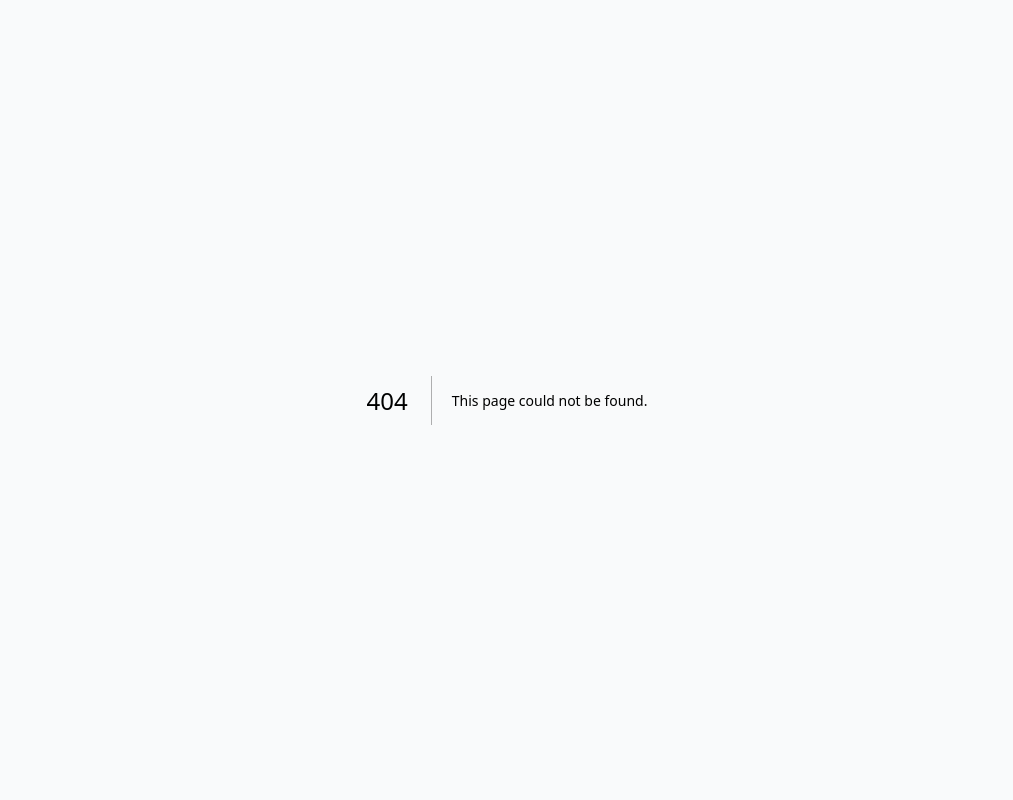
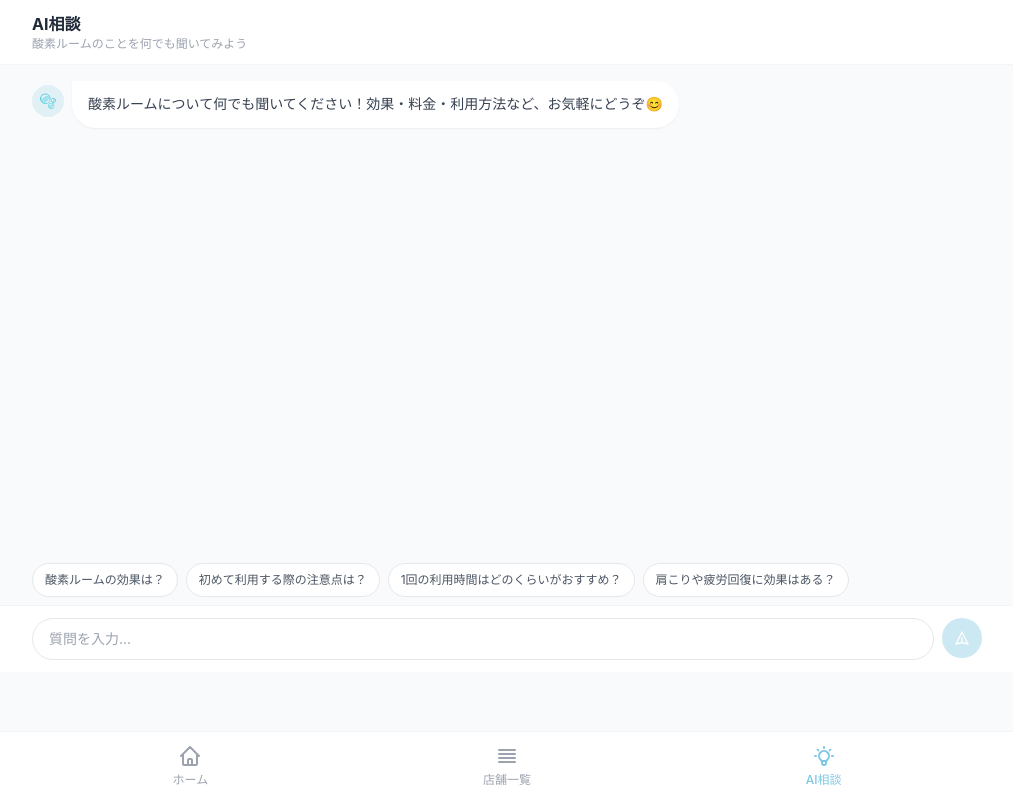
Before and after one commit to takmax7325/oxygen-room-search, a Next.js app: page /ai in a window 1280 px wide. Before the commit this address had no page. Shown: the whole page, without its empty margins (133-1146 px from the left). Built offline with nearby package versions, Linux system fonts and the light colour scheme.

Commit message:
feat: add AI chat tab, fix stores navigation

```diff
--- /dev/null
+++ b/app/ai/page.tsx
@@ -0,0 +1,155 @@
+'use client';
+
+import { useState, useRef, useEffect } from 'react';
+import BottomNav from '@/components/BottomNav';
+
+interface Message {
+  role: 'user' | 'ai';
+  text: string;
+}
+
+const SUGGESTIONS = [
+  '酸素ルームの効果は？',
+  '初めて利用する際の注意点は？',
+  '1回の利用時間はどのくらいがおすすめ？',
+  '肩こりや疲労回復に効果はある？',
+];
+
+export default function AiPage() {
+  const [messages, setMessages] = useState<Message[]>([
+    { role: 'ai', text: '酸素ルームについて何でも聞いてください！効果・料金・利用方法など、お気軽にどうぞ😊' },
+  ]);
+  const [input, setInput] = useState('');
+  const [loading, setLoading] = useState(false);
+  const bottomRef = useRef<HTMLDivElement>(null);
+
+  useEffect(() => {
+    bottomRef.current?.scrollIntoView({ behavior: 'smooth' });
+  }, [messages]);
+
+  const send = async (text: string) => {
+    if (!text.trim() || loading) return;
+    const userMsg = text.trim();
+    setInput('');
+    setMessages((prev) => [...prev, { role: 'user', text: userMsg }]);
+    setLoading(true);
+
+    try {
+      const res = await fetch('/api/ai-chat', {
+        method: 'POST',
+        headers: { 'Content-Type': 'application/json' },
+        body: JSON.stringify({ message: userMsg }),
+      });
+      const data = await res.json();
+      setMessages((prev) => [
+        ...prev,
+        { role: 'ai', text: data.reply || data.error || '回答を取得できませんでした' },
+      ]);
+    } catch {
+      setMessages((prev) => [...prev, { role: 'ai', text: 'エラーが発生しました。もう一度お試しください。' }]);
+    } finally {
+      setLoading(false);
+    }
+  };
+
+  return (
+    <div className="min-h-screen bg-[#F9FAFB] flex flex-col pb-16">
+      {/* ヘッダー */}
+      <header className="sticky top-0 z-10 bg-white/90 backdrop-blur-md border-b border-gray-100 px-4 py-3">
+        <div className="max-w-[950px] mx-auto">
+          <h1 className="font-bold text-gray-800 text-base">AI相談</h1>
+          <p className="text-xs text-gray-400">酸素ルームのことを何でも聞いてみよう</p>
+        </div>
+      </header>
+
+      {/* チャット */}
+      <div className="flex-1 overflow-y-auto px-4 py-4">
+        <div className="max-w-[950px] mx-auto space-y-3">
+          {messages.map((msg, i) => (
+            <div
+              key={i}
+              className={`flex ${msg.role === 'user' ? 'justify-end' : 'justify-start'}`}
+            >
+              {msg.role === 'ai' && (
+                <div className="w-8 h-8 rounded-full bg-primary/20 flex items-center justify-center mr-2 flex-shrink-0 mt-1">
+                  <span className="text-sm">🫧</span>
+                </div>
+              )}
+              <div
+                className={`max-w-[80%] px-4 py-3 rounded-2xl text-sm leading-relaxed ${
+                  msg.role === 'user'
+                    ? 'bg-primary text-white rounded-tr-sm'
+                    : 'bg-white text-gray-700 shadow-sm rounded-tl-sm'
+                }`}
+              >
+                {msg.text}
+              </div>
+            </div>
+          ))}
+
+          {loading && (
+            <div className="flex justify-start">
+              <div className="w-8 h-8 rounded-full bg-primary/20 flex items-center justify-center mr-2 flex-shrink-0">
+                <span className="text-sm">🫧</span>
+              </div>
+              <div className="bg-white px-4 py-3 rounded-2xl rounded-tl-sm shadow-sm">
+                <div className="flex gap-1">
+                  {[0, 1, 2].map((i) => (
+                    <span
+                      key={i}
+                      className="w-2 h-2 bg-gray-300 rounded-full animate-bounce"
+                      style={{ animationDelay: `${i * 150}ms` }}
+                    />
+                  ))}
+                </div>
+              </div>
+            </div>
+          )}
+          <div ref={bottomRef} />
+        </div>
+      </div>
+
+      {/* サジェスト */}
+      {messages.length <= 1 && (
+        <div className="px-4 pb-2">
+          <div className="max-w-[950px] mx-auto flex flex-wrap gap-2">
+            {SUGGESTIONS.map((s) => (
+              <button
+                key={s}
+                onClick={() => send(s)}
+                className="text-xs px-3 py-2 bg-white border border-gray-200 rounded-full text-gray-600 hover:border-primary hover:text-primary transition-colors"
+              >
+                {s}
+              </button>
+            ))}
+          </div>
+        </div>
+      )}
+
+      {/* 入力欄 */}
+      <div className="bg-white border-t border-gray-100 px-4 py-3 mb-16">
+        <div className="max-w-[950px] mx-auto flex gap-2">
+          <input
+            type="text"
+            value={input}
+            onChange={(e) => setInput(e.target.value)}
+            onKeyDown={(e) => { if (e.key === 'Enter' && !e.shiftKey) { e.preventDefault(); send(input); } }}
+            placeholder="質問を入力..."
+            className="flex-1 px-4 py-2.5 rounded-full border border-gray-200 text-sm focus:outline-none focus:border-primary"
+          />
+          <button
+            onClick={() => send(input)}
+            disabled={!input.trim() || loading}
+            className="w-10 h-10 rounded-full bg-primary text-white flex items-center justify-center disabled:opacity-40 transition-opacity flex-shrink-0"
+          >
+            <svg className="w-4 h-4" fill="none" viewBox="0 0 24 24" stroke="currentColor">
+              <path strokeLinecap="round" strokeLinejoin="round" strokeWidth={2} d="M12 19l9 2-9-18-9 18 9-2zm0 0v-8" />
+            </svg>
+          </button>
+        </div>
+      </div>
+
+      <BottomNav />
+    </div>
+  );
+}
--- /dev/null
+++ b/app/api/ai-chat/route.ts
@@ -0,0 +1,51 @@
+import { NextRequest, NextResponse } from 'next/server';
+
+export async function POST(req: NextRequest) {
+  try {
+    const { message } = await req.json();
+    if (!message?.trim()) {
+      return NextResponse.json({ error: 'メッセージが空です' }, { status: 400 });
+    }
+
+    const apiKey = process.env.GROQ_API_KEY;
+    if (!apiKey) {
+      return NextResponse.json({ error: 'AI設定が完了していません' }, { status: 500 });
+    }
+
+    const systemPrompt = `あなたは酸素ルーム・酸素カプセルの専門アドバイザーです。
+ユーザーの質問に対して、酸素ルームに関する情報・効果・利用方法・料金の目安などを
+分かりやすく日本語で回答してください。
+回答は200文字以内にまとめ、親しみやすいトーンで話してください。`;
+
+    const res = await fetch('https://api.groq.com/openai/v1/chat/completions', {
+      method: 'POST',
+      headers: {
+        'Content-Type': 'application/json',
+        'Authorization': `Bearer ${apiKey}`,
+      },
+      body: JSON.stringify({
+        model: 'llama-3.3-70b-versatile',
+        messages: [
+          { role: 'system', content: systemPrompt },
+          { role: 'user', content: message },
+        ],
+        temperature: 0.7,
+        max_tokens: 400,
+      }),
+      signal: AbortSignal.timeout(20000),
+    });
+
+    if (!res.ok) {
+      const body = await res.text();
+      throw new Error(`Groq API エラー (${res.status}): ${body}`);
+    }
+
+    const data = await res.json();
+    const reply = data?.choices?.[0]?.message?.content ?? '回答を取得できませんでした';
+
+    return NextResponse.json({ reply });
+  } catch (e) {
+    const msg = e instanceof Error ? e.message : '不明なエラー';
+    return NextResponse.json({ error: msg }, { status: 500 });
+  }
+}
--- a/app/stores/page.tsx
+++ b/app/stores/page.tsx
@@ -23,10 +23,7 @@ function StoreListContent() {
 
   // 店舗データ取得
   useEffect(() => {
-    if (!prefecture) {
-      router.push('/');
-      return;
-    }
+    if (!prefecture) { setLoading(false); return; }
     setLoading(true);
     fetch(
       `/api/stores?prefecture=${encodeURIComponent(prefecture)}`
@@ -37,7 +34,7 @@ function StoreListContent() {
       })
       .catch(() => setStores([]))
       .finally(() => setLoading(false));
-  }, [prefecture, router]);
+  }, [prefecture]);
 
   // 現在地取得
   const getLocation = useCallback(() => {
@@ -121,9 +118,9 @@ function StoreListContent() {
           </Link>
           <div className="flex-1 min-w-0">
             <h1 className="font-bold text-gray-800 truncate">
-              {prefecture}の酸素ルーム
+              {prefecture ? `${prefecture}の酸素ルーム` : '店舗一覧'}
             </h1>
-            {!loading && (
+            {!loading && prefecture && (
               <p className="text-xs text-gray-500">{stores.length}件</p>
             )}
           </div>
@@ -202,8 +199,18 @@ function StoreListContent() {
           </div>
         )}
 
+        {/* 都道府県未選択 */}
+        {!loading && !prefecture && (
+          <div className="text-center py-20">
+            <p className="text-5xl mb-4">🗾</p>
+            <p className="text-gray-500 font-medium">都道府県を選択してください</p>
+            <p className="text-gray-400 text-sm mt-1">ホームから都道府県を選んで検索できます</p>
+            <Link href="/" className="inline-block mt-6 btn-primary text-sm px-6 py-2">ホームへ戻る</Link>
+          </div>
+        )}
+
         {/* 店舗リスト */}
-        {!loading && sortedStores.length === 0 && (
+        {!loading && prefecture && sortedStores.length === 0 && (
           <div className="text-center py-20">
             <p className="text-5xl mb-4">🔍</p>
             <p className="text-gray-500 font-medium">店舗が見つかりません</p>
--- a/components/BottomNav.tsx
+++ b/components/BottomNav.tsx
@@ -20,6 +20,16 @@ const NAV_ITEMS = [
     icon: (active: boolean) => (
       <svg className={`w-6 h-6 ${active ? 'text-primary' : 'text-gray-400'}`} fill="none" viewBox="0 0 24 24" stroke="currentColor">
         <path strokeLinecap="round" strokeLinejoin="round" strokeWidth={2} d="M4 6h16M4 10h16M4 14h16M4 18h16" />
+      </svg>
+    ),
+    exact: false,
+  },
+  {
+    href: '/ai',
+    label: 'AI相談',
+    icon: (active: boolean) => (
+      <svg className={`w-6 h-6 ${active ? 'text-primary' : 'text-gray-400'}`} fill="none" viewBox="0 0 24 24" stroke="currentColor">
+        <path strokeLinecap="round" strokeLinejoin="round" strokeWidth={2} d="M9.663 17h4.673M12 3v1m6.364 1.636l-.707.707M21 12h-1M4 12H3m3.343-5.657l-.707-.707m2.828 9.9a5 5 0 117.072 0l-.548.547A3.374 3.374 0 0014 18.469V19a2 2 0 11-4 0v-.531c0-.895-.356-1.754-.988-2.386l-.548-.547z" />
       </svg>
     ),
     exact: false,
```
Lines whose indentation alone changed are shown as unchanged.
